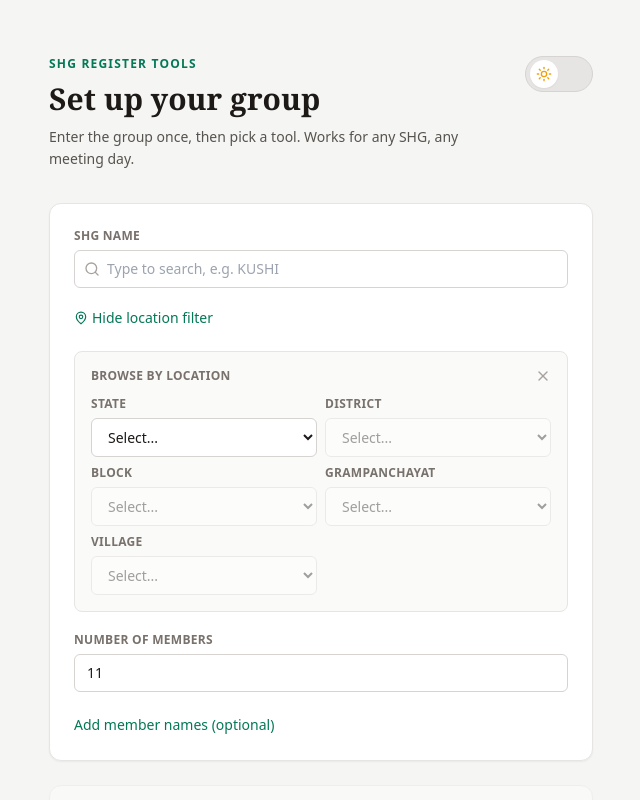
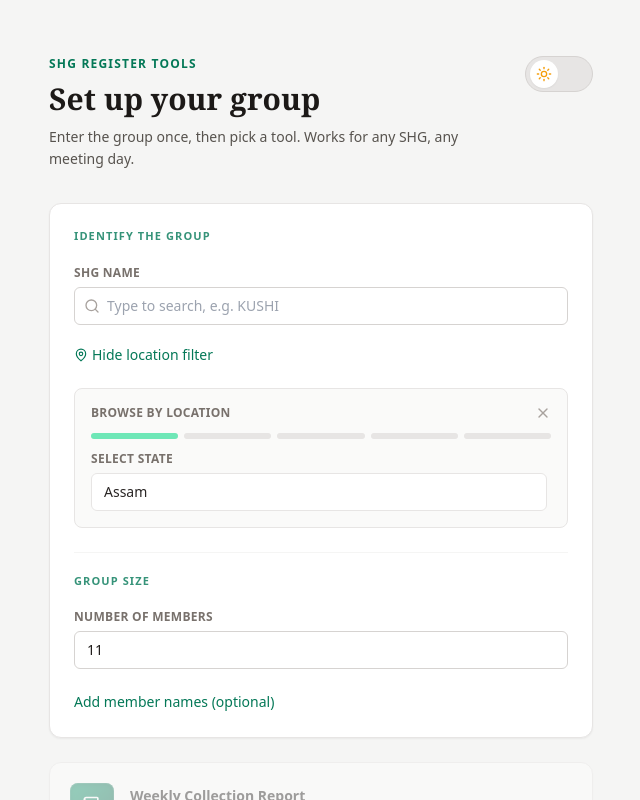
Before and after one commit to SahnawazL/SHG-maintenance, a React (Vite) app: page / in a window 1280 px wide. Both pictures are taken after a click on the button "Or find it step-by-step by location". Shown: the top 800 px of the page, without its empty margins (319-959 px from the left). Built offline with nearby package versions, Linux system fonts and the light colour scheme.

Commit message:
Add files via upload

```diff
--- a/src/App.jsx
+++ b/src/App.jsx
@@ -9,14 +9,27 @@ import { SHG_DIRECTORY, flattenDirectory } from "./lib/shgDirectory.js";
 const inputClass =
   "w-full rounded-md border border-stone-300 bg-white px-3 py-2 text-stone-900 text-sm focus:outline-none focus:ring-2 focus:ring-emerald-600 focus:border-emerald-600 dark:border-neutral-700 dark:bg-neutral-950 dark:text-stone-100 dark:focus:ring-emerald-500 dark:focus:border-emerald-500 dark:placeholder:text-neutral-600";
 
-const selectClass = inputClass + " disabled:opacity-40 disabled:cursor-not-allowed";
-
 function Field({ label, children }) {
   return (
     <label className="block">
       <span className="block text-xs font-semibold uppercase tracking-wide text-stone-500 dark:text-neutral-400 mb-1.5">{label}</span>
       {children}
     </label>
+  );
+}
+
+// Wraps the substring of `text` that matches `query` in an emphasized span.
+// Case-insensitive, first match only (matches the `.includes()` filter above).
+function highlightMatch(text, query) {
+  if (!query) return text;
+  const idx = text.toLowerCase().indexOf(query.toLowerCase());
+  if (idx === -1) return text;
+  return (
+    <>
+      {text.slice(0, idx)}
+      <span className="text-emerald-700 dark:text-emerald-400 font-semibold">{text.slice(idx, idx + query.length)}</span>
+      {text.slice(idx + query.length)}
+    </>
   );
 }
 
@@ -28,7 +41,7 @@ function ToolCard({ icon: Icon, title, description, disabled, onClick }) {
       onClick={onClick}
       className="w-full text-left bg-white dark:bg-neutral-950 rounded-xl border border-stone-200 dark:border-neutral-800 shadow-sm p-5 flex items-center gap-4 hover:border-emerald-600 dark:hover:border-emerald-500 hover:shadow-md transition-all disabled:opacity-40 disabled:hover:border-stone-200 dark:disabled:hover:border-neutral-800 disabled:hover:shadow-sm disabled:cursor-not-allowed"
     >
-      <div className="w-11 h-11 rounded-lg bg-emerald-700 dark:bg-emerald-600 text-white flex items-center justify-center shrink-0">
+      <div className="w-11 h-11 rounded-lg bg-gradient-to-br from-emerald-600 to-emerald-800 dark:from-emerald-500 dark:to-emerald-700 text-white flex items-center justify-center shrink-0 shadow-inner shadow-emerald-900/40 dark:shadow-black/40 ring-1 ring-inset ring-white/10">
         <Icon className="w-5 h-5" />
       </div>
       <div className="flex-1">
@@ -53,11 +66,13 @@ export default function App() {
 
   // --- search-as-you-type autocomplete on the name field ---
   const [suggestOpen, setSuggestOpen] = useState(false);
-  const suggestions = useMemo(() => {
+  const allMatches = useMemo(() => {
     const q = shgName.trim().toLowerCase();
     if (!q) return [];
-    return FLAT_SHG_LIST.filter((g) => g.name.toLowerCase().includes(q)).slice(0, 8);
+    return FLAT_SHG_LIST.filter((g) => g.name.toLowerCase().includes(q));
   }, [shgName]);
+  const allMatchCount = allMatches.length;
+  const suggestions = useMemo(() => allMatches.slice(0, 8), [allMatches]);
 
   function pickGroup(group) {
     setShgName(group.name);
@@ -83,6 +98,21 @@ export default function App() {
   const villages = selGP ? Object.keys(SHG_DIRECTORY[selState][selDistrict][selBlock][selGP]) : [];
   const groups = selVillage ? SHG_DIRECTORY[selState][selDistrict][selBlock][selGP][selVillage] : [];
 
+  // Ordered step definitions for the guided location browser below.
+  const LOCATION_STEPS = [
+    { label: "State", value: selState, options: states, onSelect: (v) => { setSelState(v); setSelDistrict(""); setSelBlock(""); setSelGP(""); setSelVillage(""); } },
+    { label: "District", value: selDistrict, options: districts, onSelect: (v) => { setSelDistrict(v); setSelBlock(""); setSelGP(""); setSelVillage(""); } },
+    { label: "Block", value: selBlock, options: blocks, onSelect: (v) => { setSelBlock(v); setSelGP(""); setSelVillage(""); } },
+    { label: "Grampanchayat", value: selGP, options: gps, onSelect: (v) => { setSelGP(v); setSelVillage(""); } },
+    { label: "Village", value: selVillage, options: villages, onSelect: (v) => setSelVillage(v) },
+  ];
+  const LEVEL_SETTERS = [setSelState, setSelDistrict, setSelBlock, setSelGP, setSelVillage];
+  const firstUnsetIndex = LOCATION_STEPS.findIndex((s) => !s.value);
+  const activeStepIndex = firstUnsetIndex === -1 ? LOCATION_STEPS.length : firstUnsetIndex;
+  function resetFrom(i) {
+    for (let j = i; j < LEVEL_SETTERS.length; j++) LEVEL_SETTERS[j]("");
+  }
+
   const members = useMemo(
     () => Array.from({ length: numMembers }, (_, i) => memberNames[i]?.trim() || `Member ${i + 1}`),
     [numMembers, memberNames]
@@ -105,6 +135,15 @@ export default function App() {
 
   return (
     <div className="min-h-screen bg-stone-100 dark:bg-black text-stone-900 dark:text-stone-100 font-sans">
+      <style>{`
+        @keyframes suggestIn {
+          from { opacity: 0; transform: scaleY(0.96) translateY(-2px); }
+          to { opacity: 1; transform: scaleY(1) translateY(0); }
+        }
+        @media (prefers-reduced-motion: reduce) {
+          @keyframes suggestIn { from, to { opacity: 1; transform: none; } }
+        }
+      `}</style>
       <div className="max-w-xl mx-auto px-4 py-10 sm:py-14">
         <div className="mb-8 flex items-start justify-between gap-4">
           <div>
@@ -117,7 +156,9 @@ export default function App() {
           <ThemeToggle theme={theme} onToggle={toggleTheme} />
         </div>
 
-        <div className="bg-white dark:bg-neutral-950 rounded-xl border border-stone-200 dark:border-neutral-800 shadow-sm p-5 sm:p-6 space-y-5 mb-6">
+        <div className="bg-white dark:bg-neutral-950 rounded-xl border border-stone-200 dark:border-neutral-800 shadow-sm p-5 sm:p-6 mb-6">
+          <div className="space-y-5">
+            <span className="block text-[11px] font-semibold uppercase tracking-widest text-emerald-700/80 dark:text-emerald-500/80">Identify the group</span>
           <div className="relative">
             <Field label="SHG Name">
               <div className="relative">
@@ -138,7 +179,15 @@ export default function App() {
             </Field>
 
             {suggestOpen && suggestions.length > 0 && (
-              <div className="absolute z-10 mt-1 w-full bg-white dark:bg-neutral-900 border border-stone-200 dark:border-neutral-700 rounded-md shadow-lg max-h-56 overflow-y-auto">
+              <div
+                key={shgName.trim().toLowerCase() ? "open" : "closed"}
+                className="absolute z-10 mt-1 w-full bg-white dark:bg-neutral-900 border border-stone-200 dark:border-neutral-700 rounded-md shadow-lg max-h-64 overflow-hidden origin-top"
+                style={{ animation: "suggestIn 120ms ease-out" }}
+              >
+                <div className="px-3 py-1.5 text-[11px] font-medium text-stone-400 dark:text-neutral-500 border-b border-stone-100 dark:border-neutral-800 bg-stone-50/60 dark:bg-neutral-950/40">
+                  {allMatchCount} {allMatchCount === 1 ? "match" : "matches"}{allMatchCount > suggestions.length ? ` · showing top ${suggestions.length}` : ""}
+                </div>
+                <div className="max-h-56 overflow-y-auto">
                   {suggestions.map((g, i) => (
                     <button
                       key={i}
@@ -146,10 +195,13 @@ export default function App() {
                       onMouseDown={() => pickGroup(g)}
                       className="w-full text-left px-3 py-2 hover:bg-stone-50 dark:hover:bg-neutral-800 border-b border-stone-100 dark:border-neutral-800 last:border-0"
                     >
-                    <div className="text-sm font-medium text-stone-900 dark:text-stone-100">{g.name} <span className="text-stone-400 dark:text-neutral-500 font-normal">({g.members} members)</span></div>
+                      <div className="text-sm font-medium text-stone-900 dark:text-stone-100">
+                        {highlightMatch(g.name, shgName.trim())} <span className="text-stone-400 dark:text-neutral-500 font-normal">({g.members} members)</span>
+                      </div>
                       <div className="text-[11px] text-stone-500 dark:text-neutral-500">{g.path}</div>
                     </button>
                   ))}
+                </div>
               </div>
             )}
 
@@ -176,48 +228,76 @@ export default function App() {
                   <X className="w-4 h-4" />
                 </button>
               </div>
-
-              <div className="grid grid-cols-2 gap-2">
-                <Field label="State">
-                  <select className={selectClass} value={selState} onChange={(e) => { setSelState(e.target.value); setSelDistrict(""); setSelBlock(""); setSelGP(""); setSelVillage(""); }}>
-                    <option value="">Select...</option>
-                    {states.map((s) => <option key={s} value={s}>{s}</option>)}
-                  </select>
-                </Field>
-                <Field label="District">
-                  <select className={selectClass} disabled={!selState} value={selDistrict} onChange={(e) => { setSelDistrict(e.target.value); setSelBlock(""); setSelGP(""); setSelVillage(""); }}>
-                    <option value="">Select...</option>
-                    {districts.map((d) => <option key={d} value={d}>{d}</option>)}
-                  </select>
-                </Field>
-                <Field label="Block">
-                  <select className={selectClass} disabled={!selDistrict} value={selBlock} onChange={(e) => { setSelBlock(e.target.value); setSelGP(""); setSelVillage(""); }}>
-                    <option value="">Select...</option>
-                    {blocks.map((b) => <option key={b} value={b}>{b}</option>)}
-                  </select>
-                </Field>
-                <Field label="Grampanchayat">
-                  <select className={selectClass} disabled={!selBlock} value={selGP} onChange={(e) => { setSelGP(e.target.value); setSelVillage(""); }}>
-                    <option value="">Select...</option>
-                    {gps.map((g) => <option key={g} value={g}>{g}</option>)}
-                  </select>
-                </Field>
-                <Field label="Village">
-                  <select className={selectClass} disabled={!selGP} value={selVillage} onChange={(e) => setSelVillage(e.target.value)}>
-                    <option value="">Select...</option>
-                    {villages.map((v) => <option key={v} value={v}>{v}</option>)}
-                  </select>
-                </Field>
+              {/* Progress stepper: one segment per level, filled as you go */}
+              <div className="flex items-center gap-1.5">
+                {LOCATION_STEPS.map((step, i) => (
+                  <div
+                    key={step.label}
+                    className={
+                      "h-1.5 flex-1 rounded-full transition-colors duration-300 " +
+                      (i < activeStepIndex
+                        ? "bg-emerald-600 dark:bg-emerald-500"
+                        : i === activeStepIndex
+                        ? "bg-emerald-300 dark:bg-emerald-800"
+                        : "bg-stone-200 dark:bg-neutral-800")
+                    }
+                    title={step.label}
+                  />
+                ))}
               </div>
 
-              {selBlock && gps.length === 0 && (
-                <p className="text-xs text-stone-500 dark:text-neutral-500">No Grampanchayat data for {selBlock} yet — type the SHG name manually instead.</p>
-              )}
-              {selGP && villages.length === 0 && (
-                <p className="text-xs text-stone-500 dark:text-neutral-500">No village data for {selGP} yet — type the SHG name manually instead.</p>
+              {/* Breadcrumb of confirmed selections — tap one to jump back and re-pick from there */}
+              {activeStepIndex > 0 && (
+                <div className="flex flex-wrap gap-1.5">
+                  {LOCATION_STEPS.slice(0, activeStepIndex).map((step, i) => (
+                    <button
+                      key={step.label}
+                      type="button"
+                      onClick={() => resetFrom(i)}
+                      className="inline-flex items-center gap-1 text-xs font-medium bg-white dark:bg-neutral-950 border border-stone-300 dark:border-neutral-700 text-stone-700 dark:text-stone-300 rounded-full pl-2.5 pr-1.5 py-1 hover:border-emerald-600 dark:hover:border-emerald-500 hover:text-emerald-700 dark:hover:text-emerald-400"
+                    >
+                      {step.value}
+                      <X className="w-3 h-3 text-stone-400 dark:text-neutral-500" />
+                    </button>
+                  ))}
+                </div>
               )}
 
-              {selVillage && groups.length > 0 && (
+              {/* Active step: tappable list of options for the next level */}
+              {activeStepIndex < LOCATION_STEPS.length && (() => {
+                const step = LOCATION_STEPS[activeStepIndex];
+                if (step.options.length === 0) {
+                  const prevLabel = LOCATION_STEPS[activeStepIndex - 1]?.value ?? "this selection";
+                  return (
+                    <p className="text-xs text-stone-500 dark:text-neutral-500">
+                      No {step.label.toLowerCase()} data for {prevLabel} yet — type the SHG name manually instead.
+                    </p>
+                  );
+                }
+                return (
+                  <div key={step.label} style={{ animation: "suggestIn 140ms ease-out" }}>
+                    <span className="block text-xs font-semibold uppercase tracking-wide text-stone-500 dark:text-neutral-400 mb-1.5">
+                      Select {step.label}
+                    </span>
+                    <div className="max-h-56 overflow-y-auto space-y-1 pr-1">
+                      {step.options.map((opt) => (
+                        <button
+                          key={opt}
+                          type="button"
+                          onClick={() => step.onSelect(opt)}
+                          className="w-full text-left px-3 py-2 rounded-md bg-white dark:bg-neutral-950 border border-stone-200 dark:border-neutral-800 hover:border-emerald-600 dark:hover:border-emerald-500 text-sm text-stone-800 dark:text-stone-200"
+                        >
+                          {opt}
+                        </button>
+                      ))}
+                    </div>
+                  </div>
+                );
+              })()}
+
+              {/* All five levels picked — show the SHGs at that village */}
+              {activeStepIndex === LOCATION_STEPS.length && (
+                groups.length > 0 ? (
                   <div>
                     <span className="block text-xs font-semibold uppercase tracking-wide text-stone-500 dark:text-neutral-400 mb-1.5">
                       {groups.length} SHGs in {selVillage}
@@ -236,10 +316,17 @@ export default function App() {
                       ))}
                     </div>
                   </div>
+                ) : (
+                  <p className="text-xs text-stone-500 dark:text-neutral-500">No SHGs listed for {selVillage} yet — type the SHG name manually instead.</p>
+                )
               )}
             </div>
           )}
 
+          </div>
+
+          <div className="mt-6 pt-5 border-t border-stone-100 dark:border-neutral-900 space-y-5">
+            <span className="block text-[11px] font-semibold uppercase tracking-widest text-emerald-700/80 dark:text-emerald-500/80">Group size</span>
             <Field label="Number of Members">
               <input
                 type="number"
@@ -270,6 +357,7 @@ export default function App() {
               )}
             </div>
           </div>
+        </div>
 
         <div className="space-y-3">
           <ToolCard
```
Lines whose indentation alone changed are shown as unchanged.
